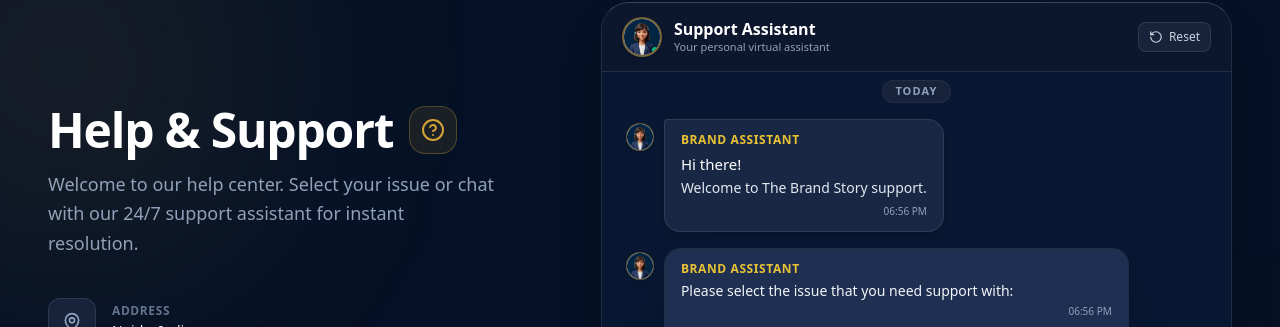
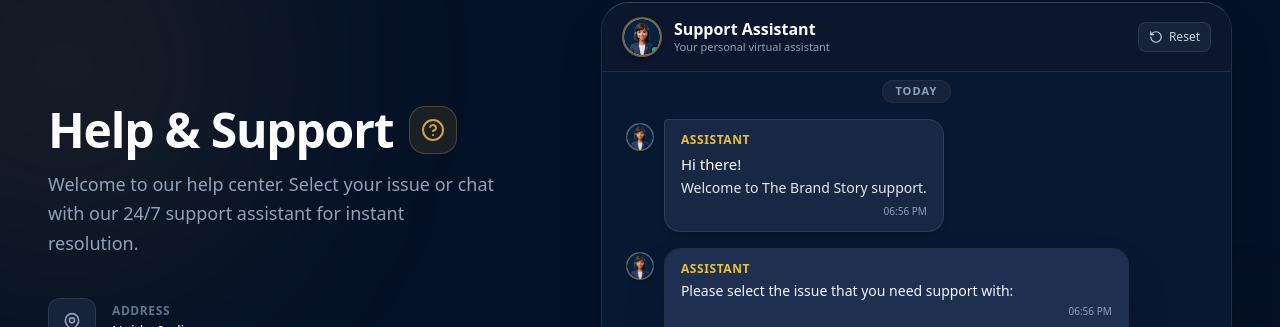
Before and after one commit to ap869533-boop/thebrandstory-, a React (Vite) app in the folder frontend/: page /help-support in a window 1280 px wide. Shown: the part 127-454 px from the top of the page. Built offline with nearby package versions, Linux system fonts and the light colour scheme; no server answers; a web font is replaced by a local one.

Commit message:
feat: add HelpSupportView component for interactive user support and ticketing

```diff
--- a/frontend/src/views/HelpSupportView.tsx
+++ b/frontend/src/views/HelpSupportView.tsx
@@ -66,7 +66,7 @@ export const HelpSupportView: React.FC = () => {
         sender: 'bot',
         text: (
           <div>
-            <p className="font-semibold text-amber-300/90 text-xs tracking-wider uppercase mb-1">Brand Assistant</p>
+            <p className="font-semibold text-amber-300/90 text-xs tracking-wider uppercase mb-1">Assistant</p>
             <p className="text-[15px] font-medium text-white">Hi {userName}!</p>
             <p className="text-slate-200 text-sm mt-0.5">Welcome to The Brand Story support.</p>
           </div>
@@ -78,7 +78,7 @@ export const HelpSupportView: React.FC = () => {
         sender: 'bot',
         text: (
           <div>
-            <p className="font-semibold text-amber-300/90 text-xs tracking-wider uppercase mb-1">Brand Assistant</p>
+            <p className="font-semibold text-amber-300/90 text-xs tracking-wider uppercase mb-1">Assistant</p>
             <p className="text-[14.5px] text-slate-100 font-medium">Please select the issue that you need support with:</p>
           </div>
         ),
@@ -234,7 +234,7 @@ export const HelpSupportView: React.FC = () => {
           sender: 'bot',
           text: (
             <div>
-              <p className="font-semibold text-amber-300/90 text-xs tracking-wider uppercase mb-1">Brand Assistant</p>
+              <p className="font-semibold text-amber-300/90 text-xs tracking-wider uppercase mb-1">Assistant</p>
               <div className="text-[14px] leading-relaxed text-slate-100 whitespace-pre-line">{faq.answer}</div>
             </div>
           ),
@@ -283,7 +283,7 @@ export const HelpSupportView: React.FC = () => {
           sender: 'bot',
           text: (
             <div>
-              <p className="font-semibold text-amber-300/90 text-xs tracking-wider uppercase mb-1">Brand Assistant</p>
+              <p className="font-semibold text-amber-300/90 text-xs tracking-wider uppercase mb-1">Assistant</p>
               <p className="text-[14.5px] text-slate-100">
                 Please describe your issue below so our team and smart assistant can assist you better.
               </p>
@@ -392,7 +392,7 @@ export const HelpSupportView: React.FC = () => {
               timestamp: botTime,
               text: (
                 <div className="space-y-2">
-                  <p className="font-semibold text-amber-300/90 text-xs tracking-wider uppercase mb-1">Brand Assistant</p>
+                  <p className="font-semibold text-amber-300/90 text-xs tracking-wider uppercase mb-1">Assistant</p>
                   <p className="text-[14.5px] leading-relaxed text-slate-100">
                     I have forwarded this entire chat to our human support team, and our representative will reply soon.
                   </p>
@@ -419,7 +419,7 @@ export const HelpSupportView: React.FC = () => {
               timestamp: botTime,
               text: (
                 <div>
-                  <p className="font-semibold text-amber-300/90 text-xs tracking-wider uppercase mb-1">Brand Assistant</p>
+                  <p className="font-semibold text-amber-300/90 text-xs tracking-wider uppercase mb-1">Assistant</p>
                   <p className="text-[14.5px] leading-relaxed text-slate-100 whitespace-pre-wrap">{resData.reply}</p>
                 </div>
               )
@@ -549,7 +549,7 @@ export const HelpSupportView: React.FC = () => {
                     <div className="max-w-[88%] sm:max-w-[80%] w-full rounded-2xl overflow-hidden border border-white/10 shadow-2xl animate-fadeIn">
                       {/* Top Header Section */}
                       <div className="bg-[#1e2f52] px-4 py-3 border-b border-white/10">
-                        <p className="font-semibold text-amber-300/90 text-xs tracking-wider uppercase mb-1">Brand Assistant</p>
+                        <p className="font-semibold text-amber-300/90 text-xs tracking-wider uppercase mb-1">Assistant</p>
                         <p className="text-[14px] text-slate-100 font-medium leading-snug">
                           Please select the issue that you need support with:
                         </p>
```
